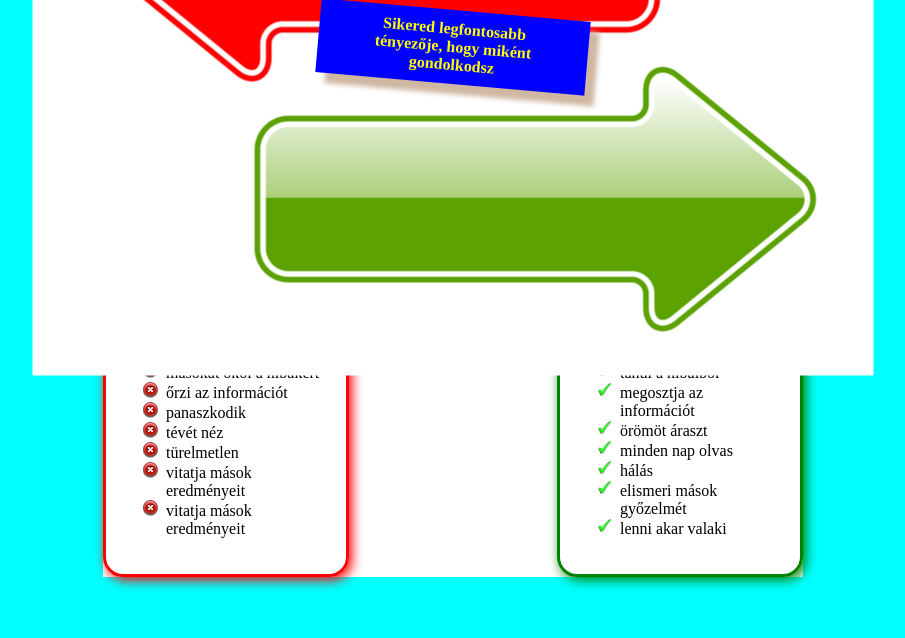
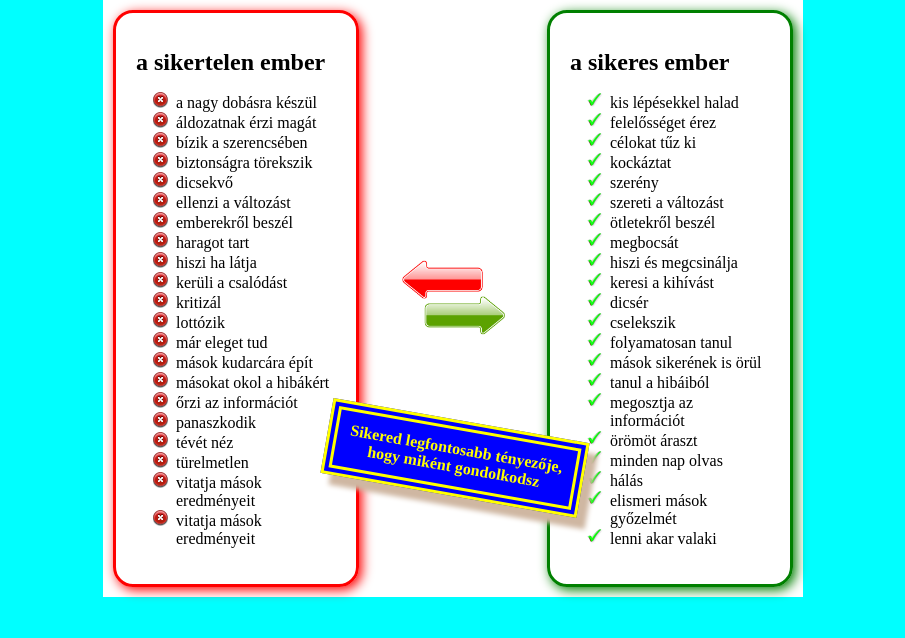
Before and after one commit to szilvike89/sikeres, a plain HTML site: page index.html in a window 1280 px wide. Shown: the whole page, without its empty margins (187-1092 px from the left). Drawn offline with Linux system fonts and the light colour scheme.

Commit message:
kep ikon szerkeztese

```diff
--- a/sikeres.css
+++ b/sikeres.css
@@ -6,6 +6,8 @@
     border: solid 3px red;
     border-radius: 20px;
     box-shadow: 3px 3px 12px red;
+    position: relative;
+    margin: 10px;
 }
 .elso li{
     list-style-image: url(icon_bad.png);
@@ -18,6 +20,7 @@
     border: solid 3px green;
     border-radius: 20px;
     box-shadow: 3px 3px 12px green;
+    margin: 10px;
 }
 .masodik li{
     list-style-image: url(icon_good.png);
@@ -26,30 +29,40 @@
     width: 700px;
     background-color: white;
     display: inline-block;
+
 }
+
 .kep{
-    margin: 10px auto;
+    margin: 0px auto;
     text-align: center;
     padding: 10px;
     background-color: blue;
     color: yellow;
     font-weight: bold;
     box-shadow: 10px 10px 5px #cfb7a2;
-    width: 250px;
-    transform: rotate(5deg);
+    width: 220px;
+    transform: rotate(10deg);
+    position: absolute;
+    top: 420px;
+    left: 40%;
+    border: 10px double yellow;
+
+
 }
 .nyilak{
     position: absolute;
-    top: 10%;
+    top: 300px;
     left: 50%;
     transform: translate(-50%,-50%);
     margin-bottom: -50%;
     margin-right: -50%;
 
+
 }
-.nyilag img{
-    width: 20%;
+.nyilak img{
+    width: 120px;
 }
+
 body{
     background-color: aqua;
     width: 700px;
```
